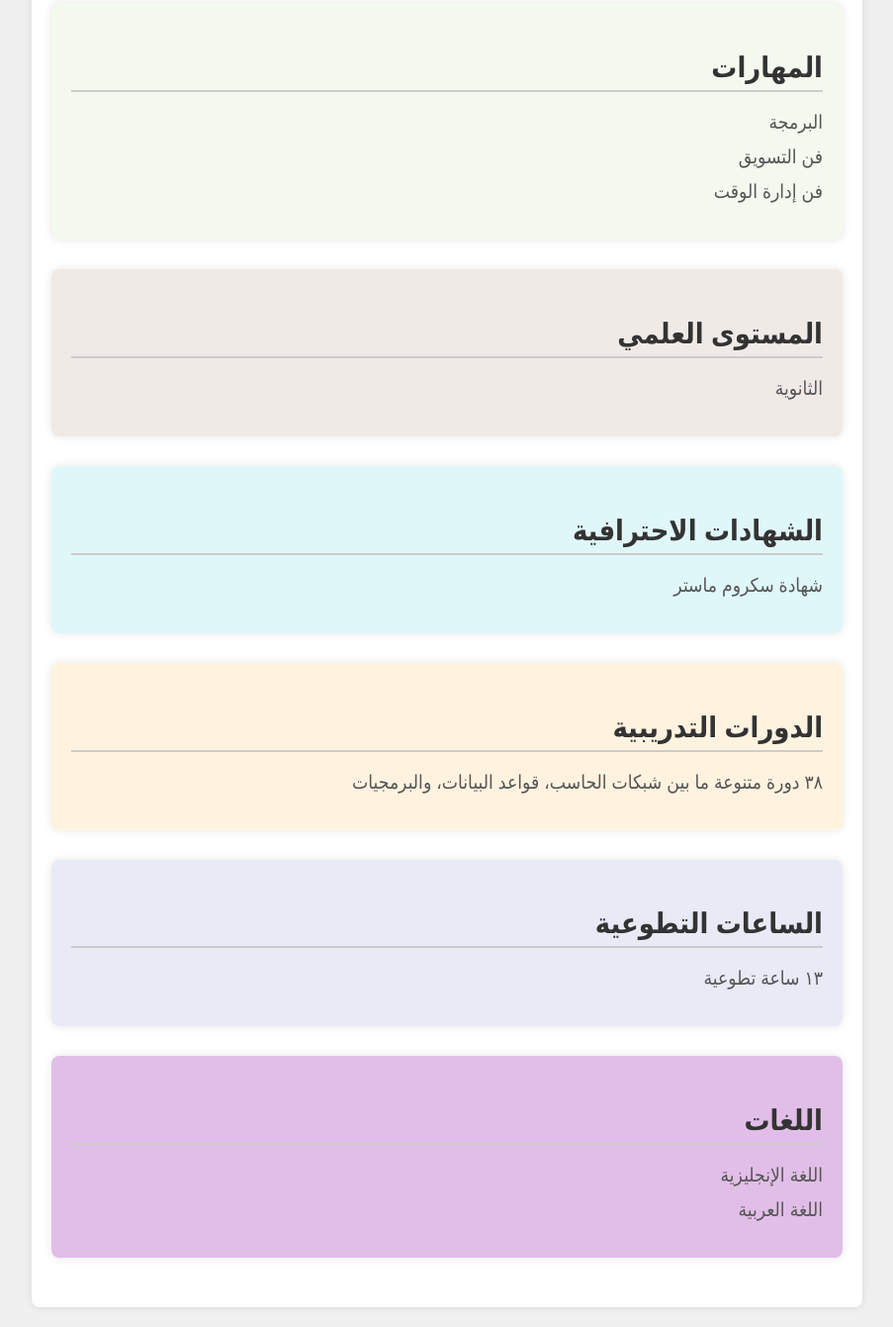
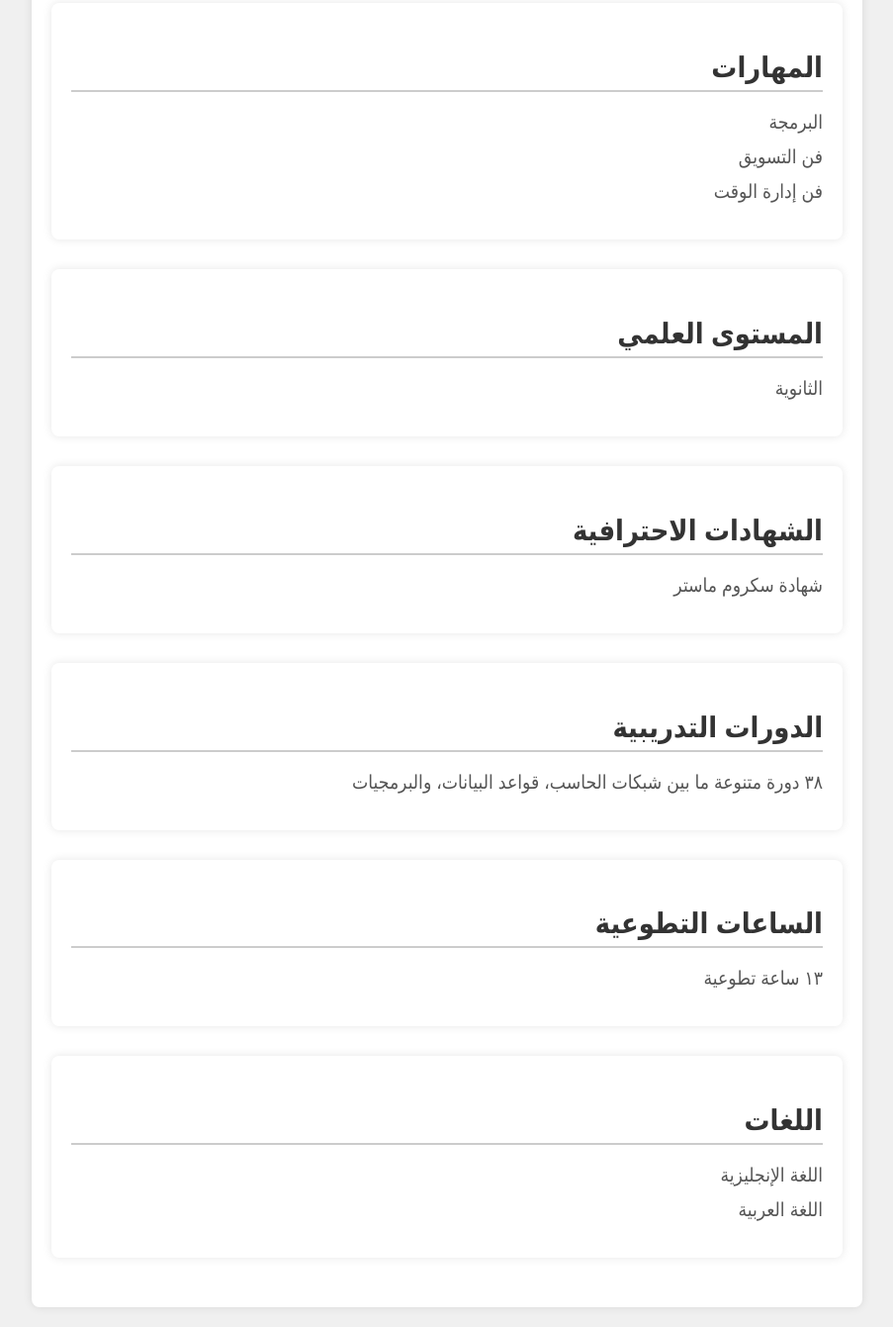
Before and after one commit to ABDULELAH55/mypro, a plain HTML site: page index.html in a window 1280 px wide. Shown: the part 678-2019 px from the top of the page at 99% size, without its empty margins (188-1091 px from the left). Drawn offline with Linux system fonts and the light colour scheme.

Commit message:
Update styles.css

```diff
--- a/styles.css
+++ b/styles.css
@@ -3,6 +3,7 @@ body {
     background-color: #f0f0f0;
     margin: 0;
     padding: 0;
+    direction: rtl;
 }
 
 .resume {
@@ -12,6 +13,11 @@ body {
     padding: 20px;
     border-radius: 8px;
     box-shadow: 0 0 10px rgba(0,0,0,0.1);
+    transition: transform 0.3s;
+}
+
+.resume:hover {
+    transform: scale(1.02);
 }
 
 header {
@@ -34,6 +40,11 @@ section {
     padding: 20px;
     border-radius: 8px;
     box-shadow: 0 0 10px rgba(0,0,0,0.1);
+    transition: background-color 0.3s;
+}
+
+section:hover {
+    background-color: #f9f9f9;
 }
 
 section h2 {
@@ -42,38 +53,6 @@ section h2 {
     border-bottom: 2px solid #ccc;
     padding-bottom: 5px;
     margin-bottom: 10px;
-}
-
-.about {
-    background-color: #f5f5f5;
-}
-
-.hobbies {
-    background-color: #eaf0f7;
-}
-
-.skills {
-    background-color: #f4f9ef;
-}
-
-.education {
-    background-color: #f0eae7;
-}
-
-.certifications {
-    background-color: #e0f7fa;
-}
-
-.training {
-    background-color: #fff3e0;
-}
-
-.volunteer {
-    background-color: #e8eaf6;
-}
-
-.languages {
-    background-color: #e1bee7;
 }
 
 ul {
@@ -85,6 +64,11 @@ ul li {
     margin-bottom: 8px;
     font-size: 1.2rem;
     color: #555;
+    transition: color 0.3s;
+}
+
+ul li:hover {
+    color: #333;
 }
 
 .about p, .contact p {
```
